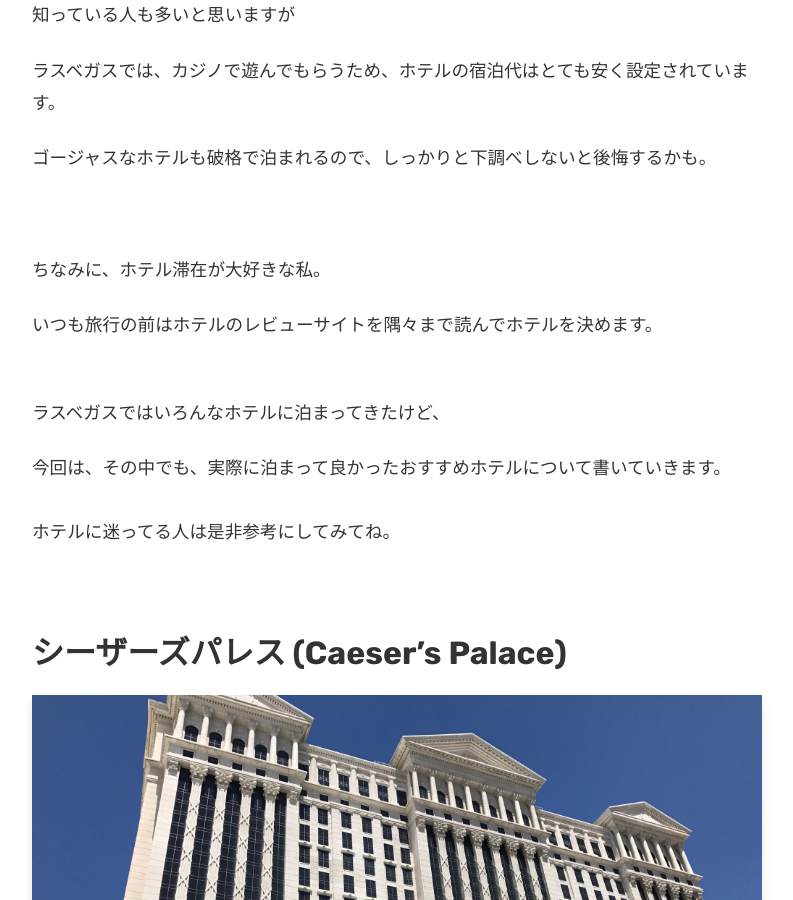
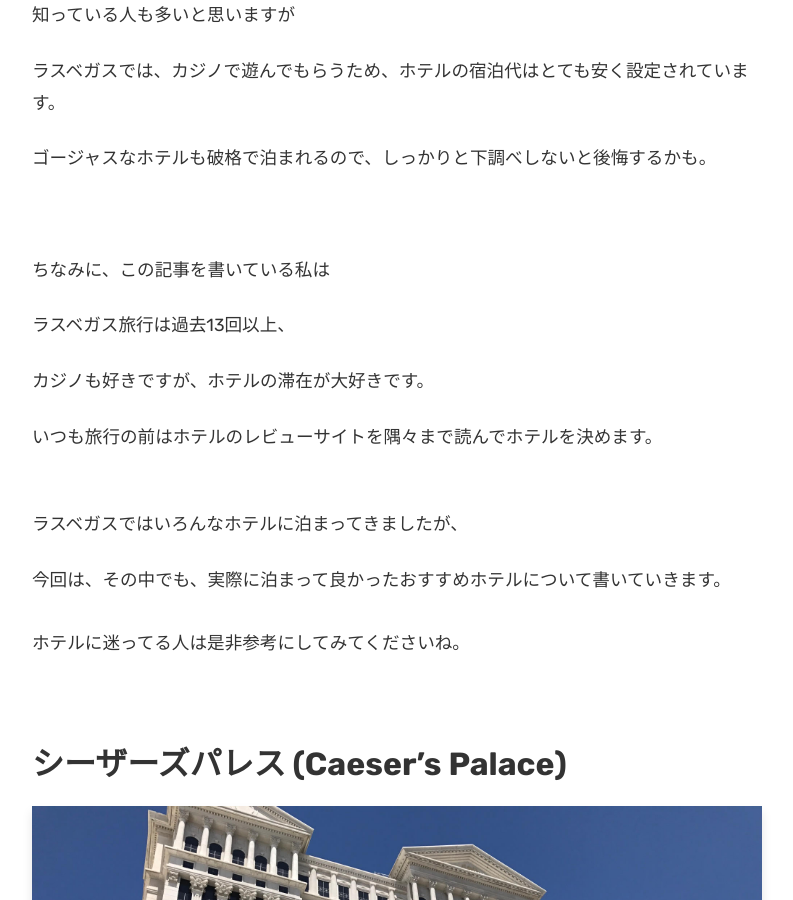
Before and after one commit to norenlife/norenlife.github.io, a Jekyll site: the page built from _posts/2020-10-29-hotels-recommended.markdown, in a window 1280 px wide and 900 px high, scrolled down 951 px. Shown: the whole window, without its empty margins (53-846 px from the left). Built offline with Jekyll 4.4.1, drawn with Linux system fonts in a browser that asks for light colours.

Commit message:
Update 2020-10-29-hotels-recommended.markdown

```diff
--- a/_posts/2020-10-29-hotels-recommended.markdown
+++ b/_posts/2020-10-29-hotels-recommended.markdown
@@ -20,18 +20,24 @@
 
 ゴージャスなホテルも破格で泊まれるので、しっかりと下調べしないと後悔するかも。<br>
 
+
+
 <br>
 
-ちなみに、ホテル滞在が大好きな私。<br>
+ちなみに、この記事を書いている私は<br>
+
+ラスベガス旅行は過去13回以上、<br>
+
+カジノも好きですが、ホテルの滞在が大好きです。<br>
 
 いつも旅行の前はホテルのレビューサイトを隅々まで読んでホテルを決めます。<br>
 <br>
 
-ラスベガスではいろんなホテルに泊まってきたけど、<br>
+ラスベガスではいろんなホテルに泊まってきましたが、<br>
 
 今回は、その中でも、実際に泊まって良かったおすすめホテルについて書いていきます。<br>
 <br>
-ホテルに迷ってる人は是非参考にしてみてね。
+ホテルに迷ってる人は是非参考にしてみてくださいね。
 <br><br><br>
 
 ## シーザーズパレス (Caeser's Palace)
```
